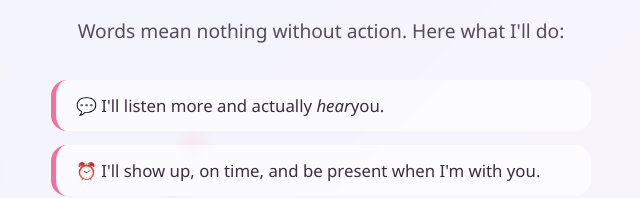
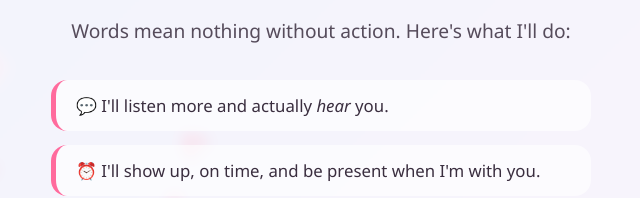
Before and after one commit to Ashrayofficial/i-am-sorry, a plain HTML site: page promises.html in a window 1280 px wide. Shown: the part 342-540 px from the top of the page, 319-959 px from the left. Drawn offline with Linux system fonts and the light colour scheme.

Commit message:
Fix HTML encoding issues in promises.html

```diff
--- a/promises.html
+++ b/promises.html
@@ -19,9 +19,9 @@
         <div class="card">
             <div class="emoji-big">🤞</div>
             <h2> My Promises to You</h2>
-            <p class="subtitle">Words mean nothing without action. Here what I'll do:</p>
+            <p class="subtitle">Words mean nothing without action. Here's what I'll do:</p>
             <ul class="promise-list">
-                <li>💬 I'll listen more and actually <em>hear</em>you.</li>
+                <li>💬 I'll listen more and actually <em>hear</em> you.</li>
                 <li>⏰ I'll show up, on time, and be present when I'm with you.</li>
                 <li>🙏 I'll own my mistakes instead of getting defensive.</li>
                 <li>🌱 I'll keep growing into someone you're proud of.</li>
```
